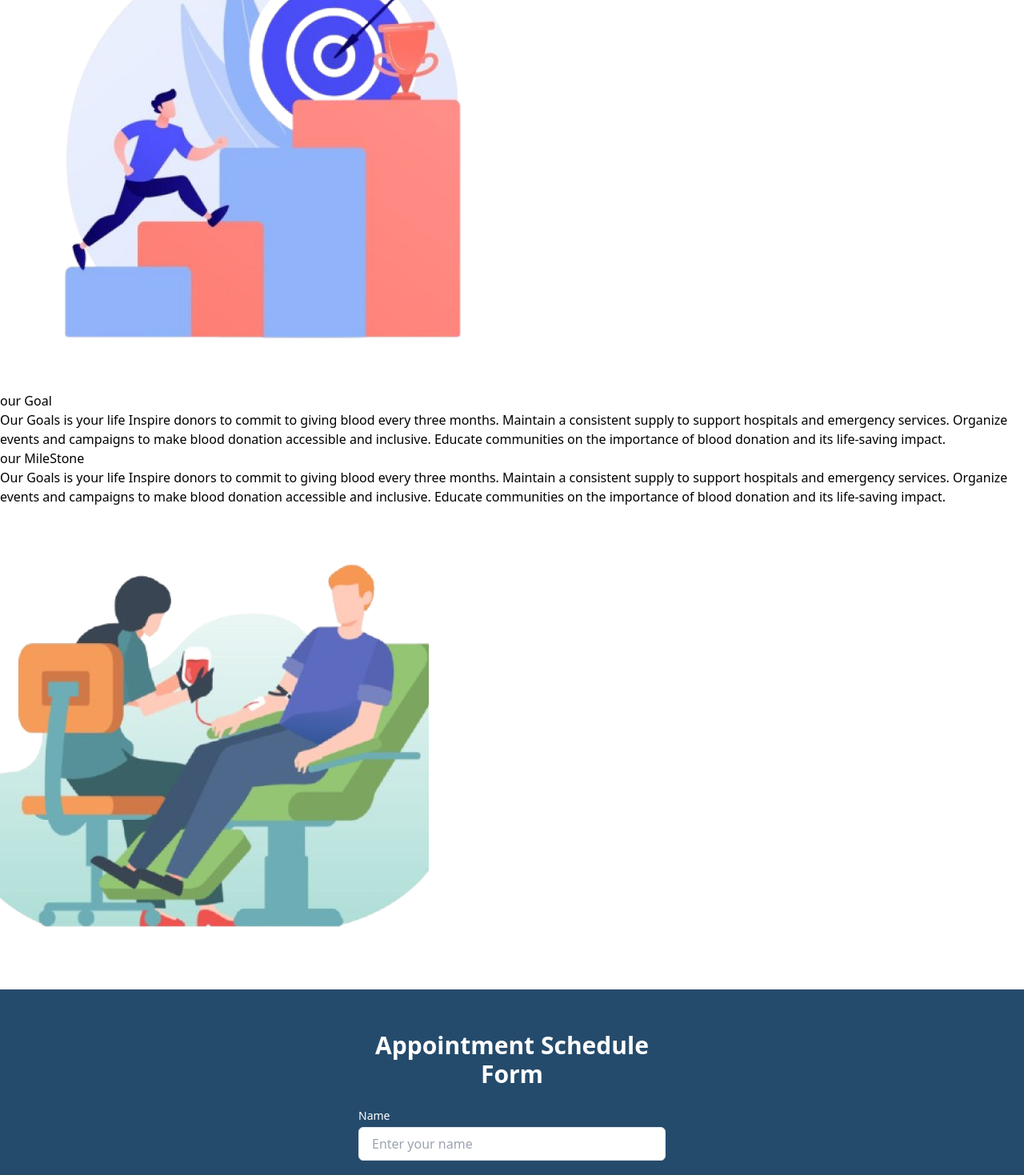
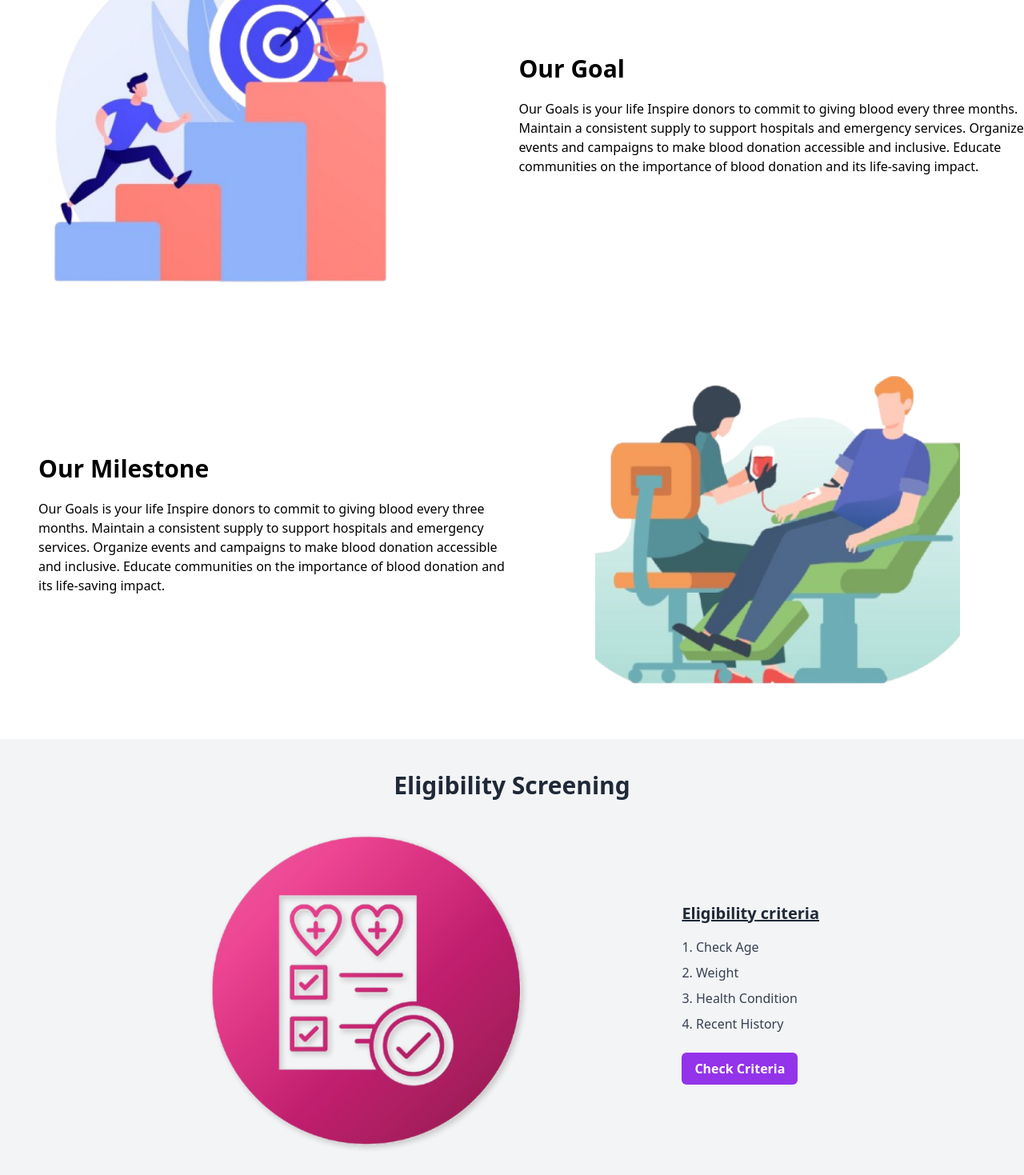
Before and after one commit to Jamshaid-wali123/fyp-project, a React (Vite) app: page / in a window 1280 px wide. Shown: the part 940-2409 px from the top of the page at 80% size. Built offline with nearby package versions, Linux system fonts and the light colour scheme.

Commit message:
landing page implemented

```diff
--- a/package.json
+++ b/package.json
@@ -14,6 +14,7 @@
     "classnames": "^2.5.1",
     "react": "^18.3.1",
     "react-dom": "^18.3.1",
+    "react-icons": "^5.4.0",
     "react-router-dom": "^7.0.2"
   },
   "devDependencies": {
--- /dev/null
+++ b/src/components/EligibilitySection.jsx
@@ -0,0 +1,35 @@
+
+import heartImg from '../assets/heart.png'
+const EligibilityScreening = () => {
+  return (
+    <div className="flex flex-col items-center min-h-screen bg-gray-100 py-10">
+      <h1 className="text-3xl font-semibold text-gray-800 mb-10">Eligibility Screening</h1>
+      <div className="flex items-center w-[60%] gap-5 justify-between">
+        <div className=''>
+          <img
+            src={heartImg} // Replace with your image URL
+            alt="Eligibility Criteria"
+            className="w-[80%] rounded-full object-cover"
+          />
+        </div>
+
+        <div>
+          <h2 className="text-xl font-semibold text-gray-800 mb-4 underline">Eligibility criteria</h2>
+          <ol className="list-decimal list-inside text-gray-700 mb-6 space-y-2">
+            <li>Check Age</li>
+            <li>Weight</li>
+            <li>Health Condition</li>
+            <li>Recent History</li>
+          </ol>
+          <button
+            className="flex items-center bg-purple-600 text-white font-semibold py-2 px-4 rounded-md hover:bg-purple-700 transition duration-300"
+          >
+            Check Criteria
+          </button>
+        </div>
+      </div>
+    </div>
+  );
+};
+
+export default EligibilityScreening;
--- /dev/null
+++ b/src/components/Footer.jsx
@@ -0,0 +1,55 @@
+import { FaFacebookF, FaTwitter, FaYoutube, FaInstagram } from 'react-icons/fa';
+
+const Footer = () => {
+  return (
+    <footer className="bg-[#254B6C] px-5 text-white py-8">
+      <div className="container mx-auto flex justify-between items-start">
+        <div className="flex flex-col">
+          <h2 className="text-xl font-semibold mb-4">Blood Donation</h2>
+          <div className="flex space-x-4 mb-4">
+            <a href="https://facebook.com" className="text-white hover:text-gray-300">
+              <FaFacebookF />
+            </a>
+            <a href="https://twitter.com" className="text-white hover:text-gray-300">
+              <FaTwitter />
+            </a>
+            <a href="https://youtube.com" className="text-white hover:text-gray-300">
+              <FaYoutube />
+            </a>
+            <a href="https://instagram.com" className="text-white hover:text-gray-300">
+              <FaInstagram />
+            </a>
+          </div>
+        </div>
+        <div className="flex flex-col">
+          <h2 className="text-xl font-semibold mb-4">Subscribe Now</h2>
+          <form className="flex">
+            <input
+              type="email"
+              placeholder="Email"
+              className="px-4 py-2 w-64 text-black rounded-l-md border border-transparent focus:outline-none focus:ring-2 focus:ring-blue-400"
+            />
+            <button
+              type="submit"
+              className="bg-red-500 text-white px-4 py-2 rounded-r-md hover:bg-red-600 focus:outline-none focus:ring-2 focus:ring-red-400"
+            >
+              <span className="text-xl">→</span>
+            </button>
+          </form>
+        </div>
+        <div className="flex flex-col">
+          <h2 className="text-xl font-semibold mb-4">Links</h2>
+          <ul className="space-y-2">
+            <li><a href="#" className="hover:underline">Appointment Scheduling</a></li>
+            <li><a href="#" className="hover:underline">Inventory Management</a></li>
+            <li><a href="#" className="hover:underline">Contact Us</a></li>
+            <li><a href="#" className="hover:underline">Appointment Schedule Form</a></li>
+            <li><a href="#" className="hover:underline">Eligibility Screening</a></li>
+          </ul>
+        </div>
+      </div>
+    </footer>
+  );
+};
+
+export default Footer;
--- a/src/components/Navbar.jsx
+++ b/src/components/Navbar.jsx
@@ -6,7 +6,7 @@ const Navbar = () => {
     <div className={"bg-[url('bg.png')] w-screen h-screen relative"}>
 <nav className=" text-white border-gray-200 dark:bg-gray-900">
   <div className="max-w-screen-xl flex flex-wrap items-center justify-between mx-auto p-4">
-  <a href="https://flowbite.com/" className="flex items-center space-x-3 rtl:space-x-reverse">
+  <a href="https://images.unsplash.com/photo-1494790108377-be9c29b29330?q=80&w=1887&auto=format&fit=crop&ixlib=rb-4.0.3&ixid=M3wxMjA3fDB8MHxwaG90by1wYWdlfHx8fGVufDB8fHx8fA%3D%3D" className="flex items-center space-x-3 rtl:space-x-reverse">
       <span className="self-center text-2xl font-semibold whitespace-nowrap dark:text-white">Blood Donation</span>
   </a>
   <div className="flex items-center md:order-2 space-x-3 md:space-x-0 rtl:space-x-reverse">
@@ -14,7 +14,7 @@ const Navbar = () => {
     <Link to={'sign-in'}>Login</Link>
       <button type="button" className="flex text-sm bg-gray-800 rounded-full md:me-0 focus:ring-4 focus:ring-gray-300 dark:focus:ring-gray-600" id="user-menu-button" aria-expanded="false" data-dropdown-toggle="user-dropdown" data-dropdown-placement="bottom">
         <span className="sr-only">Open user menu</span>
-        <img className="w-8 h-8 rounded-full" src="/docs/images/people/profile-picture-3.jpg" alt="user photo" />
+        <img className="w-8 h-8 rounded-full object-cover" src="https://images.unsplash.com/photo-1494790108377-be9c29b29330?q=80&w=1887&auto=format&fit=crop&ixlib=rb-4.0.3&ixid=M3wxMjA3fDB8MHxwaG90by1wYWdlfHx8fGVufDB8fHx8fA%3D%3D" alt="user photo" />
       </button>
     </div>
       <div className="z-50 hidden my-4 text-base list-none bg-white divide-y divide-gray-100 rounded-lg shadow dark:bg-gray-700 dark:divide-gray-600" id="user-dropdown">
--- a/src/components/CreateProfile.jsx
+++ b/src/components/OurGoalSection.jsx
@@ -1,17 +1,17 @@
-import React from "react";
 import goalImg from "../assets/goal.png";
 import MileStoneImg from "../assets/MileStone.png";
+import classNames from "classnames";
 
-const CreateProfile = () => {
+const OurGoalSection = () => {
   return (
-    <div>
-      <div>
-        <div>
-          <img src={goalImg} className="" />
+    <div className="my-5">
+      <div className={classNames('flex justify-between items-center')}>
+        <div className="">
+          <img src={goalImg} className={classNames('w-[85%] object-cover')}  alt="img"/>
         </div>
-        <div>
-          <h4>our Goal</h4>
-          <p>
+        <div className="w-[50%]">
+          <h4 className="font-semibold text-3xl">Our Goal</h4>
+          <p className="mt-5">
             Our Goals is your life Inspire donors to commit to giving blood
             every three months. Maintain a consistent supply to support
             hospitals and emergency services. Organize events and campaigns to
@@ -20,10 +20,11 @@ const CreateProfile = () => {
           </p>
         </div>
       </div>
-      <div>
-        <div>
-          <h4>our MileStone</h4>
-          <p>
+
+      <div className={classNames('flex justify-between items-center')}>
+      <div className="w-[50%] ps-12">
+          <h4 className="font-semibold text-3xl">Our Milestone</h4>
+          <p className="mt-5">
             Our Goals is your life Inspire donors to commit to giving blood
             every three months. Maintain a consistent supply to support
             hospitals and emergency services. Organize events and campaigns to
@@ -31,12 +32,12 @@ const CreateProfile = () => {
             the importance of blood donation and its life-saving impact.
           </p>
         </div>
-        <div>
-          <img src={MileStoneImg} className="" />
+        <div className="">
+          <img src={MileStoneImg} className={classNames('w-[85%] object-cover')}  alt="img"/>
         </div>
       </div>
     </div>
   );
 };
 
-export default CreateProfile;
+export default OurGoalSection;
--- a/src/pages/home/Home.jsx
+++ b/src/pages/home/Home.jsx
@@ -1,14 +1,17 @@
 import AppointmentForm from "../../components/AppointmentForm"
-import CreateProfile from "../../Components/CreateProfile"
-import Layout from "../../components/layout/Layout"
+import CreateProfile from "../../components/OurGoalSection"
 import Navbar from "../../components/Navbar"
+import EligibilityScreening from "../../components/EligibilitySection"
+import Footer from "../../components/Footer"
 
 const Home = () => {
   return (
     <div className=" overflow-hidden">
     <Navbar/>
     <CreateProfile/>
+    <EligibilityScreening/>
     <AppointmentForm/>
+    <Footer/>
     </div>
   )
 }
```
Also changed, not shown: src/assets/heart.png (added), 1 other file (tests, documents, lock files or other folders).
